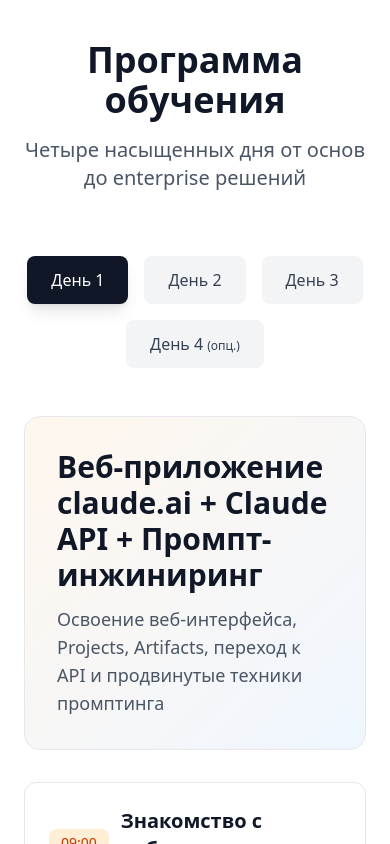
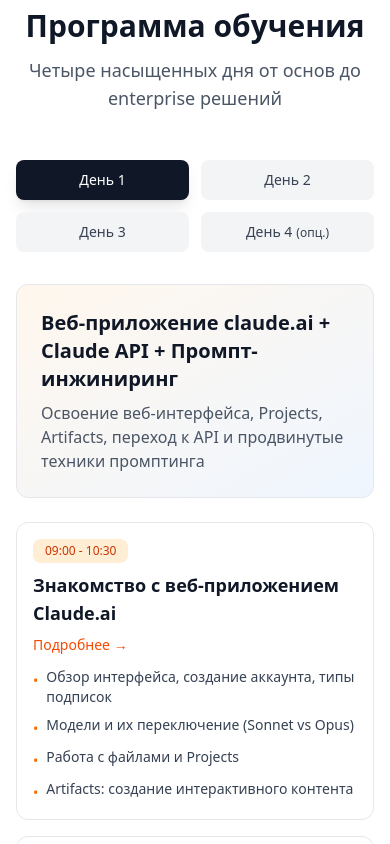
Before and after one commit to Vadimber2/kgdigit-landing, a React (Vite) app: page / in a window 390 px wide. Shown: the part 1700-2544 px from the top of the page. Built offline with nearby package versions, Linux system fonts and the light colour scheme.

Commit message:
Fix mobile responsiveness for Program sections

```diff
--- a/src/components/Program.tsx
+++ b/src/components/Program.tsx
@@ -1,9 +1,13 @@
 import React, { useState } from 'react';
 import Modal from './Modal';
+import { useScrollAnimation } from '../hooks/useScrollAnimation';
 
 const Program = () => {
     const [activeDay, setActiveDay] = useState(1);
     const [selectedTopic, setSelectedTopic] = useState<any>(null);
+
+    const titleAnimation = useScrollAnimation();
+    const tabsAnimation = useScrollAnimation({ threshold: 0.3 });
 
     const days = [
         {
@@ -407,23 +411,33 @@
     ];
 
     return (
-        <div id="program" className="py-20 bg-white">
-            <div className="max-w-7xl mx-auto px-6">
-                <div className="max-w-3xl mx-auto text-center mb-16">
-                    <h2 className="text-4xl font-semibold text-gray-900 mb-4">
+        <div id="program" className="py-12 sm:py-20 bg-white">
+            <div className="max-w-7xl mx-auto px-4 sm:px-6">
+                <div
+                    ref={titleAnimation.ref}
+                    className={`max-w-3xl mx-auto text-center mb-12 sm:mb-16 ${
+                        titleAnimation.isVisible ? 'animate-fade-in' : 'animate-on-scroll'
+                    }`}
+                >
+                    <h2 className="text-3xl sm:text-4xl font-semibold text-gray-900 mb-3 sm:mb-4">
                         Программа обучения
                     </h2>
-                    <p className="text-xl text-gray-600">
+                    <p className="text-lg sm:text-xl text-gray-600">
                         Четыре насыщенных дня от основ до enterprise решений
                     </p>
                 </div>
 
-                <div className="flex justify-center gap-4 mb-12 flex-wrap">
+                <div
+                    ref={tabsAnimation.ref}
+                    className={`grid grid-cols-2 sm:flex sm:justify-center gap-3 sm:gap-4 mb-8 sm:mb-12 max-w-md sm:max-w-none mx-auto ${
+                        tabsAnimation.isVisible ? 'animate-slide-up-fade' : 'animate-on-scroll'
+                    }`}
+                >
                     {days.map((item) => (
                         <button
                             key={item.day}
                             onClick={() => setActiveDay(item.day)}
-                            className={`px-6 py-3 rounded-lg font-medium transition-all ${
+                            className={`px-3 sm:px-6 py-2.5 sm:py-3 rounded-lg font-medium transition-all text-sm sm:text-base ${
                                 activeDay === item.day
                                     ? 'bg-gray-900 text-white shadow-lg'
                                     : 'bg-gray-100 text-gray-700 hover:bg-gray-200'
@@ -441,28 +455,29 @@
                             key={item.day}
                             className={`${activeDay === item.day ? 'block' : 'hidden'}`}
                         >
-                            <div className="bg-gradient-to-br from-orange-50 to-blue-50 rounded-2xl p-8 mb-8 border border-gray-200">
-                                <h3 className="text-3xl font-semibold text-gray-900 mb-3">
+                            <div className="bg-gradient-to-br from-orange-50 to-blue-50 rounded-xl sm:rounded-2xl p-6 sm:p-8 mb-6 sm:mb-8 border border-gray-200">
+                                <h3 className="text-xl sm:text-2xl md:text-3xl font-semibold text-gray-900 mb-2 sm:mb-3">
                                     {item.title}
                                 </h3>
-                                <p className="text-lg text-gray-600">
+                                <p className="text-base sm:text-lg text-gray-600">
                                     {item.description}
                                 </p>
                             </div>
 
-                            <div className="space-y-6">
+                            <div className="space-y-4 sm:space-y-6">
                                 {item.topics.map((topic, index) => (
                                     <div
                                         key={index}
                                         onClick={() => setSelectedTopic(topic)}
-                                        className="bg-white rounded-xl p-6 border border-gray-200 hover:border-orange-300 transition-all cursor-pointer hover:shadow-md"
+                                        className="bg-white rounded-xl p-4 sm:p-6 border border-gray-200 hover:border-orange-300 transition-all cursor-pointer hover:shadow-md animate-slide-up-fade"
+                                        style={{ animationDelay: `${index * 0.1}s` }}
                                     >
-                                        <div className="flex items-center justify-between mb-4">
-                                            <div className="flex items-center gap-3">
-                                                <div className="px-3 py-1 bg-orange-100 text-orange-700 rounded-lg text-sm font-medium">
+                                        <div className="flex flex-col sm:flex-row sm:items-center sm:justify-between mb-3 sm:mb-4 gap-2">
+                                            <div className="flex flex-col sm:flex-row sm:items-center gap-2 sm:gap-3">
+                                                <div className="px-3 py-1 bg-orange-100 text-orange-700 rounded-lg text-xs sm:text-sm font-medium w-fit">
                                                     {topic.time}
                                                 </div>
-                                                <h4 className="text-xl font-semibold text-gray-900">
+                                                <h4 className="text-lg sm:text-xl font-semibold text-gray-900">
                                                     {topic.title}
                                                 </h4>
                                             </div>
@@ -472,7 +487,7 @@
                                         </div>
                                         <ul className="space-y-2">
                                             {topic.items.map((item, i) => (
-                                                <li key={i} className="flex items-start gap-2 text-gray-700">
+                                                <li key={i} className="flex items-start gap-2 text-sm sm:text-base text-gray-700">
                                                     <span className="text-orange-500 mt-1">•</span>
                                                     <span>{item}</span>
                                                 </li>
@@ -486,7 +501,6 @@
                 </div>
             </div>
 
-            {/* Modal */}
             <Modal
                 isOpen={!!selectedTopic}
                 onClose={() => setSelectedTopic(null)}
--- a/src/components/executive/ProgramExecutive.tsx
+++ b/src/components/executive/ProgramExecutive.tsx
@@ -1,9 +1,13 @@
 import React, { useState } from 'react';
 import Modal from '../Modal';
+import { useScrollAnimation } from '../../hooks/useScrollAnimation';
 
 const ProgramExecutive = () => {
     const [activeDay, setActiveDay] = useState(1);
     const [selectedTopic, setSelectedTopic] = useState<any>(null);
+
+    const titleAnimation = useScrollAnimation();
+    const tabsAnimation = useScrollAnimation({ threshold: 0.3 });
 
     const days = [
         {
@@ -343,23 +347,33 @@
     ];
 
     return (
-        <div id="program" className="py-20 bg-white">
-            <div className="max-w-7xl mx-auto px-6">
-                <div className="max-w-3xl mx-auto text-center mb-16">
-                    <h2 className="text-4xl font-semibold text-gray-900 mb-4">
+        <div id="program" className="py-12 sm:py-20 bg-white">
+            <div className="max-w-7xl mx-auto px-4 sm:px-6">
+                <div
+                    ref={titleAnimation.ref}
+                    className={`max-w-3xl mx-auto text-center mb-12 sm:mb-16 ${
+                        titleAnimation.isVisible ? 'animate-fade-in' : 'animate-on-scroll'
+                    }`}
+                >
+                    <h2 className="text-3xl sm:text-4xl font-semibold text-gray-900 mb-3 sm:mb-4">
                         Программа обучения
                     </h2>
-                    <p className="text-xl text-gray-600">
+                    <p className="text-lg sm:text-xl text-gray-600">
                         Три дня от быстрых побед до стратегии внедрения
                     </p>
                 </div>
 
-                <div className="flex justify-center gap-4 mb-12 flex-wrap">
+                <div
+                    ref={tabsAnimation.ref}
+                    className={`grid grid-cols-3 gap-2 sm:flex sm:justify-center sm:gap-4 mb-8 sm:mb-12 mx-auto ${
+                        tabsAnimation.isVisible ? 'animate-slide-up-fade' : 'animate-on-scroll'
+                    }`}
+                >
                     {days.map((item) => (
                         <button
                             key={item.day}
                             onClick={() => setActiveDay(item.day)}
-                            className={`px-6 py-3 rounded-lg font-medium transition-all ${
+                            className={`px-2 sm:px-6 py-2.5 sm:py-3 rounded-lg font-medium transition-all text-xs sm:text-base ${
                                 activeDay === item.day
                                     ? 'bg-gray-900 text-white shadow-lg'
                                     : 'bg-gray-100 text-gray-700 hover:bg-gray-200'
@@ -376,28 +390,29 @@
                             key={item.day}
                             className={`${activeDay === item.day ? 'block' : 'hidden'}`}
                         >
-                            <div className="bg-gradient-to-br from-blue-50 to-purple-50 rounded-2xl p-8 mb-8 border border-gray-200">
-                                <h3 className="text-3xl font-semibold text-gray-900 mb-3">
+                            <div className="bg-gradient-to-br from-blue-50 to-purple-50 rounded-xl sm:rounded-2xl p-6 sm:p-8 mb-6 sm:mb-8 border border-gray-200">
+                                <h3 className="text-xl sm:text-2xl md:text-3xl font-semibold text-gray-900 mb-2 sm:mb-3">
                                     {item.title}
                                 </h3>
-                                <p className="text-lg text-gray-600">
+                                <p className="text-base sm:text-lg text-gray-600">
                                     {item.description}
                                 </p>
                             </div>
 
-                            <div className="space-y-6">
+                            <div className="space-y-4 sm:space-y-6">
                                 {item.topics.map((topic, index) => (
                                     <div
                                         key={index}
                                         onClick={() => setSelectedTopic(topic)}
-                                        className="bg-white rounded-xl p-6 border border-gray-200 hover:border-blue-300 transition-all cursor-pointer hover:shadow-md"
+                                        className="bg-white rounded-xl p-4 sm:p-6 border border-gray-200 hover:border-blue-300 transition-all cursor-pointer hover:shadow-md animate-slide-up-fade"
+                                        style={{ animationDelay: `${index * 0.1}s` }}
                                     >
-                                        <div className="flex items-center justify-between mb-4">
-                                            <div className="flex items-center gap-3">
-                                                <div className="px-3 py-1 bg-blue-100 text-blue-700 rounded-lg text-sm font-medium">
+                                        <div className="flex flex-col sm:flex-row sm:items-center sm:justify-between mb-3 sm:mb-4 gap-2">
+                                            <div className="flex flex-col sm:flex-row sm:items-center gap-2 sm:gap-3">
+                                                <div className="px-3 py-1 bg-blue-100 text-blue-700 rounded-lg text-xs sm:text-sm font-medium w-fit">
                                                     {topic.time}
                                                 </div>
-                                                <h4 className="text-xl font-semibold text-gray-900">
+                                                <h4 className="text-lg sm:text-xl font-semibold text-gray-900">
                                                     {topic.title}
                                                 </h4>
                                             </div>
@@ -407,7 +422,7 @@
                                         </div>
                                         <ul className="space-y-2">
                                             {topic.items.map((item, i) => (
-                                                <li key={i} className="flex items-start gap-2 text-gray-700">
+                                                <li key={i} className="flex items-start gap-2 text-sm sm:text-base text-gray-700">
                                                     <span className="text-blue-500 mt-1">•</span>
                                                     <span>{item}</span>
                                                 </li>
@@ -421,7 +436,6 @@
                 </div>
             </div>
 
-            {/* Modal */}
             <Modal
                 isOpen={!!selectedTopic}
                 onClose={() => setSelectedTopic(null)}
```
